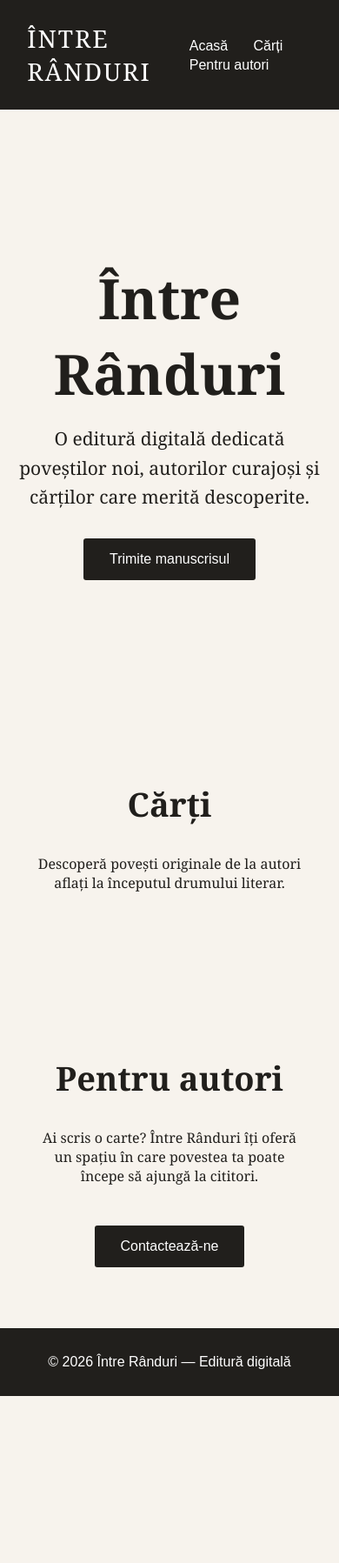
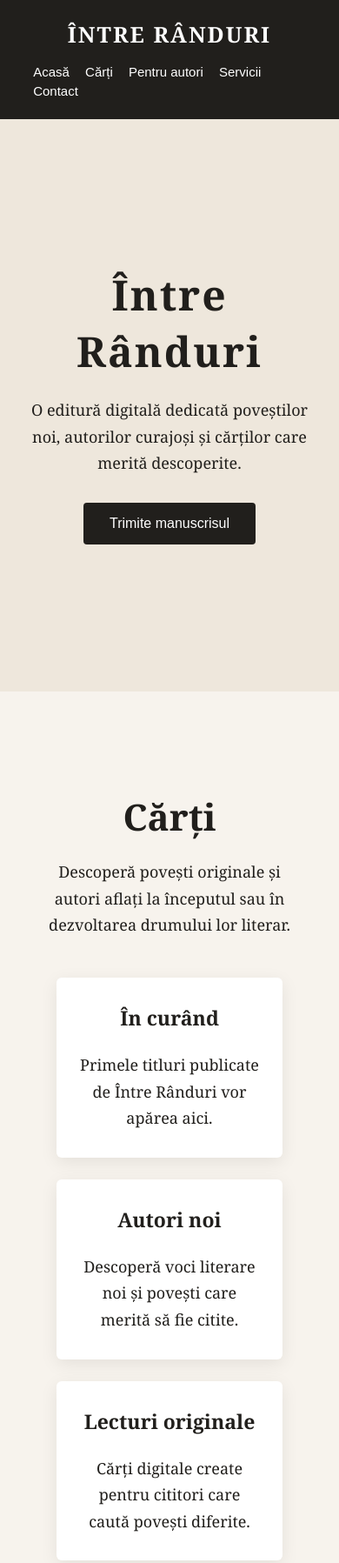
Before and after one commit to parauananya412-prog/intre-randuri, a plain HTML site: page index.html in a window 390 px wide. Shown: the top 1797 px of the page at 87% size. Before the commit the page ends 1605 px from the top, so only its background shows below. Drawn offline with Linux system fonts and the light colour scheme.

Commit message:
Update index.html

```diff
--- a/index.html
+++ b/index.html
@@ -3,9 +3,18 @@
 <head>
   <meta charset="UTF-8">
   <meta name="viewport" content="width=device-width, initial-scale=1.0">
-  <title>Între Rânduri — Editură</title>
+
+  <title>Între Rânduri — Editură digitală</title>
 
   <style>
+    * {
+      box-sizing: border-box;
+    }
+
+    html {
+      scroll-behavior: smooth;
+    }
+
     body {
       margin: 0;
       font-family: Georgia, serif;
@@ -16,43 +25,54 @@
     header {
       background: #211f1c;
       color: white;
-      padding: 25px 8%;
+      padding: 22px 8%;
       display: flex;
       justify-content: space-between;
       align-items: center;
+      position: sticky;
+      top: 0;
+      z-index: 100;
     }
 
     .logo {
-      font-size: 28px;
+      font-size: 25px;
       letter-spacing: 2px;
+      font-weight: bold;
     }
 
     nav a {
       color: white;
       text-decoration: none;
-      margin-left: 25px;
+      margin-left: 22px;
       font-family: Arial, sans-serif;
+      font-size: 15px;
+    }
+
+    nav a:hover {
+      text-decoration: underline;
     }
 
     .hero {
-      min-height: 70vh;
+      min-height: 78vh;
       display: flex;
       align-items: center;
       justify-content: center;
       text-align: center;
-      padding: 40px 20px;
+      padding: 70px 20px;
+      background: #eee7dc;
     }
 
     .hero h1 {
-      font-size: 64px;
-      margin-bottom: 15px;
+      font-size: 70px;
+      margin: 0 0 20px;
+      letter-spacing: 2px;
     }
 
     .hero p {
       font-size: 21px;
-      max-width: 650px;
+      max-width: 700px;
       margin: auto;
-      line-height: 1.6;
+      line-height: 1.7;
     }
 
     .button {
@@ -63,24 +83,84 @@
       color: white;
       text-decoration: none;
       font-family: Arial, sans-serif;
-      border-radius: 3px;
+      border-radius: 4px;
+    }
+
+    .button:hover {
+      opacity: 0.85;
     }
 
     section {
-      padding: 70px 10%;
+      padding: 80px 10%;
       text-align: center;
     }
 
     section h2 {
-      font-size: 38px;
+      font-size: 42px;
+      margin-bottom: 20px;
+    }
+
+    section p {
+      max-width: 750px;
+      margin: auto;
+      line-height: 1.7;
+      font-size: 18px;
+    }
+
+    .cards {
+      display: flex;
+      justify-content: center;
+      gap: 25px;
+      flex-wrap: wrap;
+      margin-top: 45px;
+    }
+
+    .card {
+      background: white;
+      width: 260px;
+      padding: 30px 25px;
+      border-radius: 6px;
+      box-shadow: 0 5px 20px rgba(0,0,0,0.08);
+    }
+
+    .card h3 {
+      font-size: 23px;
+      margin-top: 0;
+    }
+
+    .authors {
+      background: #eee7dc;
+    }
+
+    .contact {
+      background: white;
     }
 
     footer {
       background: #211f1c;
       color: white;
       text-align: center;
-      padding: 30px;
+      padding: 35px 20px;
       font-family: Arial, sans-serif;
+    }
+
+    @media (max-width: 700px) {
+      header {
+        flex-direction: column;
+        gap: 15px;
+      }
+
+      nav a {
+        margin: 0 7px;
+      }
+
+      .hero h1 {
+        font-size: 48px;
+      }
+
+      .hero p {
+        font-size: 18px;
+      }
     }
   </style>
 </head>
@@ -88,17 +168,26 @@
 <body>
 
 <header>
+
   <div class="logo">ÎNTRE RÂNDURI</div>
 
   <nav>
-    <a href="#">Acasă</a>
+    <a href="#acasa">Acasă</a>
     <a href="#carti">Cărți</a>
     <a href="#autori">Pentru autori</a>
+    <a href="#servicii">Servicii</a>
+    <a href="#contact">Contact</a>
   </nav>
+
 </header>
 
-<div class="hero">
+
+<!-- ACASĂ -->
+
+<section class="hero" id="acasa">
+
   <div>
+
     <h1>Între Rânduri</h1>
 
     <p>
@@ -106,34 +195,145 @@
       autorilor curajoși și cărților care merită descoperite.
     </p>
 
-    <a class="button" href="#autori">Trimite manuscrisul</a>
+    <a class="button" href="#autori">
+      Trimite manuscrisul
+    </a>
+
   </div>
-</div>
+
+</section>
+
+
+<!-- CĂRȚI -->
 
 <section id="carti">
+
   <h2>Cărți</h2>
 
   <p>
-    Descoperă povești originale de la autori aflați
-    la începutul drumului literar.
+    Descoperă povești originale și autori aflați
+    la începutul sau în dezvoltarea drumului lor literar.
   </p>
+
+  <div class="cards">
+
+    <div class="card">
+      <h3>În curând</h3>
+      <p>
+        Primele titluri publicate de Între Rânduri
+        vor apărea aici.
+      </p>
+    </div>
+
+    <div class="card">
+      <h3>Autori noi</h3>
+      <p>
+        Descoperă voci literare noi și povești
+        care merită să fie citite.
+      </p>
+    </div>
+
+    <div class="card">
+      <h3>Lecturi originale</h3>
+      <p>
+        Cărți digitale create pentru cititori
+        care caută povești diferite.
+      </p>
+    </div>
+
+  </div>
+
 </section>
 
-<section id="autori">
+
+<!-- PENTRU AUTORI -->
+
+<section class="authors" id="autori">
+
   <h2>Pentru autori</h2>
 
   <p>
-    Ai scris o carte? Între Rânduri îți oferă un spațiu
-    în care povestea ta poate începe să ajungă la cititori.
+    Ai scris o carte și vrei să o faci cunoscută?
+    Trimite-ne manuscrisul, iar echipa Între Rânduri
+    îl poate analiza și îți poate oferi informații
+    despre următorii pași.
   </p>
 
-  <a class="button" href="mailto:contact@intreranduri.ro">
-    Contactează-ne
+  <a class="button" href="#contact">
+    Vreau să public
+
   </a>
+
 </section>
 
+
+<!-- SERVICII -->
+
+<section id="servicii">
+
+  <h2>Servicii editoriale</h2>
+
+  <div class="cards">
+
+    <div class="card">
+      <h3>Evaluare manuscris</h3>
+      <p>
+        Analizăm manuscrisul și oferim feedback
+        asupra textului.
+      </p>
+    </div>
+
+    <div class="card">
+      <h3>Corectură</h3>
+      <p>
+        Verificarea greșelilor de ortografie,
+        punctuație și exprimare.
+      </p>
+    </div>
+
+    <div class="card">
+      <h3>Editare</h3>
+      <p>
+        Îmbunătățirea textului, structurii și
+        clarității poveștii.
+      </p>
+    </div>
+
+    <div class="card">
+      <h3>Pregătire pentru publicare</h3>
+      <p>
+        Pregătirea materialului pentru transformarea
+        lui într-o carte digitală.
+      </p>
+    </div>
+
+  </div>
+
+</section>
+
+
+<!-- CONTACT -->
+
+<section class="contact" id="contact">
+
+  <h2>Contact</h2>
+
+  <p>
+    Pentru întrebări despre manuscrise, servicii
+    editoriale sau colaborări, ne poți contacta.
+  </p>
+
+  <a class="button" href="mailto:ADRESA-TA-DE-EMAIL">
+    Trimite un e-mail
+  </a>
+
+</section>
+
+
 <footer>
+
   © 2026 Între Rânduri — Editură digitală
+
 </footer>
 
 </body>
```
